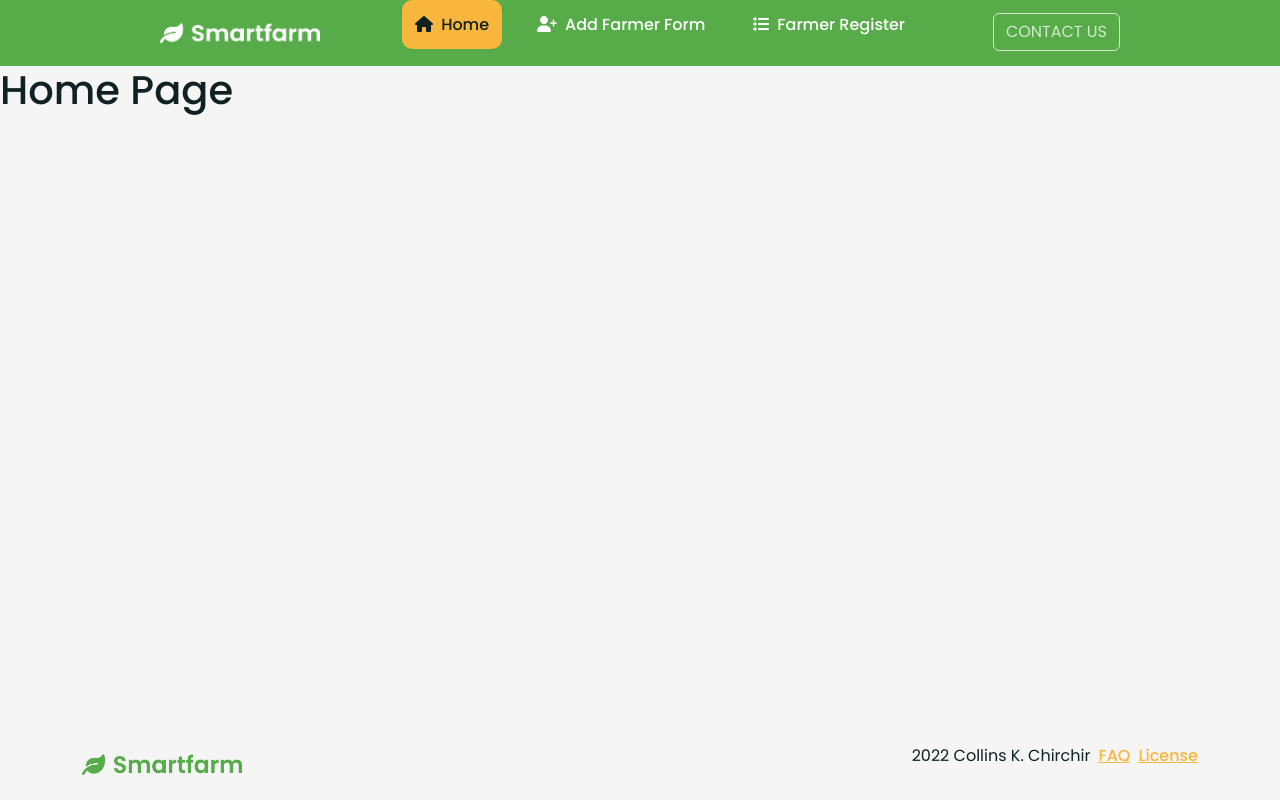
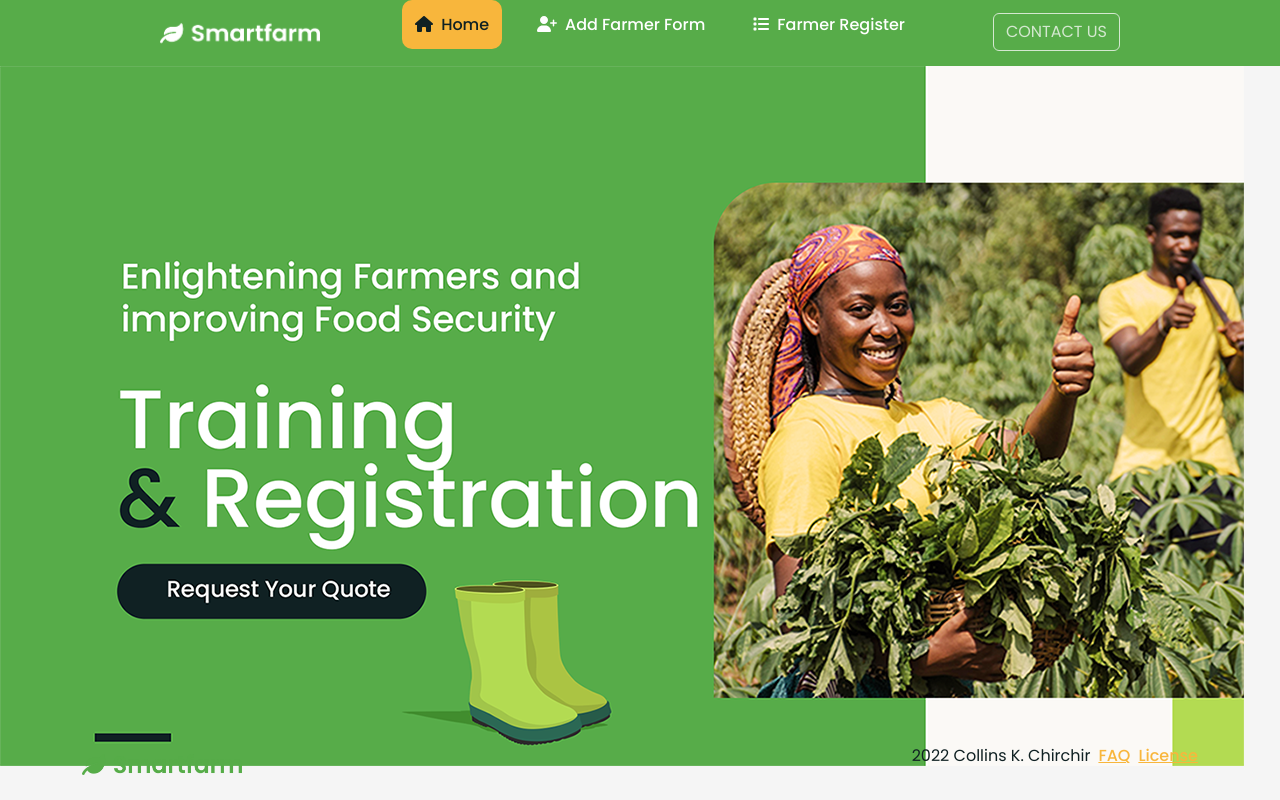
Before and after one commit to collinskchirchir/phase2-react-project-smartfarm, a React (Create React App) app: page / in a window 1280 px wide. Built offline with nearby package versions, Linux system fonts and the light colour scheme; data requests are answered from the project's data file.

Commit message:
Added Homepage Banner

```diff
--- a/src/components/Home.jsx
+++ b/src/components/Home.jsx
@@ -1,6 +1,9 @@
+import headerBanner from '../assets/photos/homepage-banner(700px).png';
 function Home(){
   return(
-    <h1>Home Page</h1>
+    <div className="headerBanner">
+      <img src={headerBanner} alt="HeaderBanner"></img>
+    </div>
   );
 }
 
--- a/src/index.scss
+++ b/src/index.scss
@@ -127,6 +127,12 @@ header {
       }
 }
 
+.headerBanner{
+  min-height: 100px;
+  background-image: url(./assets/photos/homepage-banner.png) no-repeat;
+  // background-size: contain;
+}
+
 /*------------------------------------
   Footer
 ------------------------------------*/
```
Also changed, not shown: src/assets/photos/homepage-banner(700px).png (added).
